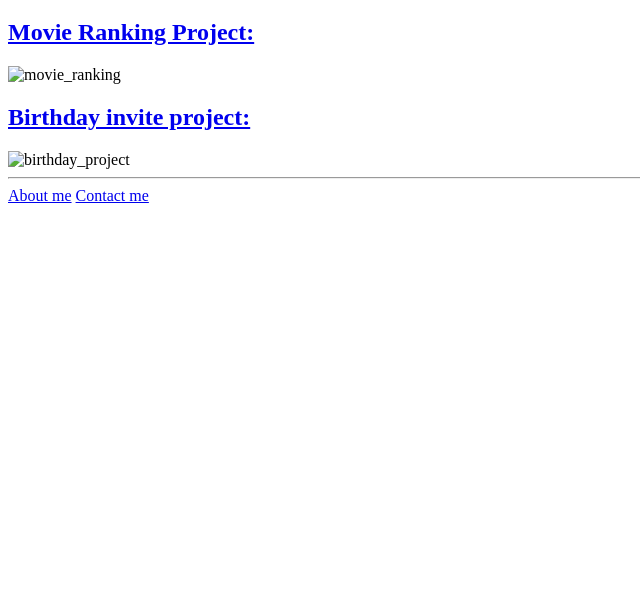
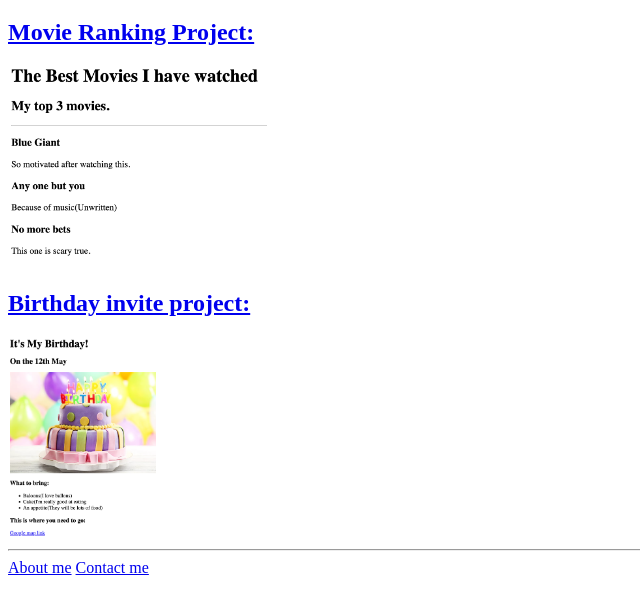
Before and after one commit to aiklam/html-portfolio, a plain HTML site: page index.html in a window 1280 px wide. Shown: the part 61-672 px from the top of the page, without its empty margins (0-640 px from the left). Drawn offline with Linux system fonts and the light colour scheme.

Commit message:
index.html

```diff
--- a/index.html
+++ b/index.html
@@ -20,10 +20,10 @@ HINT for TODO 6: You can use the height attribute set to 200 to make the image s
 https://developer.mozilla.org/en-US/docs/Web/HTML/Element/img#attr-height -->
     <h1>I am a web developer!</h1>
     <a href="./public/movie-ranking.html" ><h2>Movie Ranking Project:</h2></a>
-    <img src="./assets/images/Screenshot 2024-02-28 at 5.23.58 PM.png" alt="movie_ranking" height="200px"/>
+    <img src="./assets/images/Movie.png" alt="movie_ranking" height="200px"/>
 
     <a href="./public/birthday-invite.html" ><h2>Birthday invite project:</h2></a>
-    <img src="./assets/images/Screenshot 2024-02-28 at 5.24.14 PM.png" alt="birthday_project" height="200px"/>
+    <img src="./assets/images/Birthday.png" alt="birthday_project" height="200px"/>
 
     <hr/>
 
```
